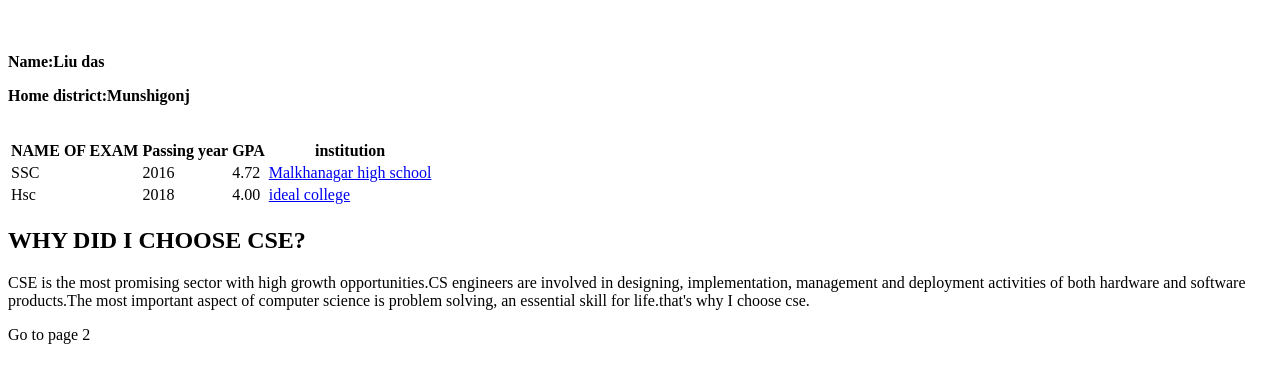
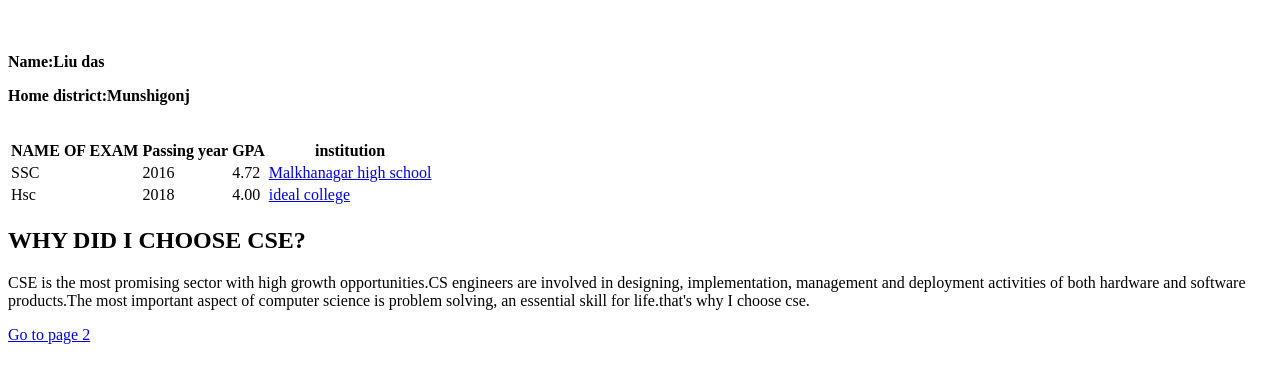
Before and after one commit to liu560/liu560.github.io, a plain HTML site: page index.html in a window 1280 px wide. Shown: the part 87-470 px from the top of the page. Drawn offline with Linux system fonts and the light colour scheme.

Commit message:
Update index.html

```diff
--- a/index.html
+++ b/index.html
@@ -44,6 +44,6 @@ table, th, td {
        aspect of computer science is problem solving, an essential skill for life.that's why I choose cse.</p>
 
 
-   <href="page2.html">Go to page 2 </a>
+   <a href="page2.html">Go to page 2 </a>
  </body>
 </html>
```
